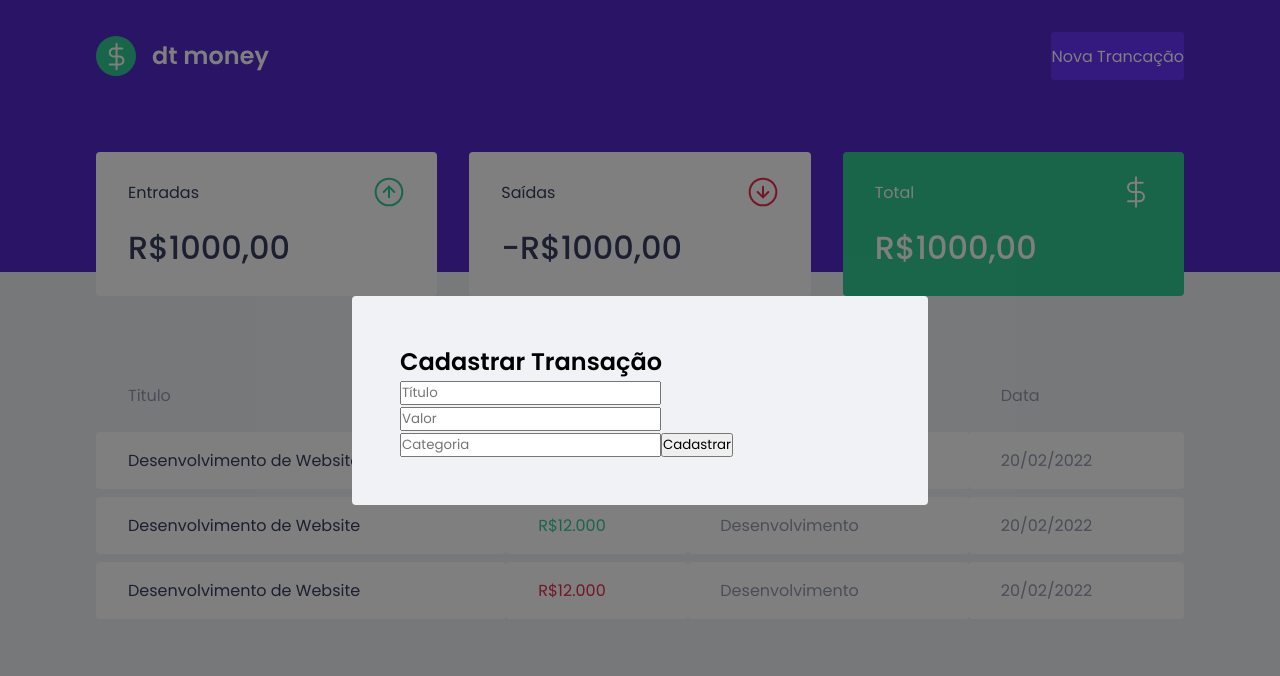
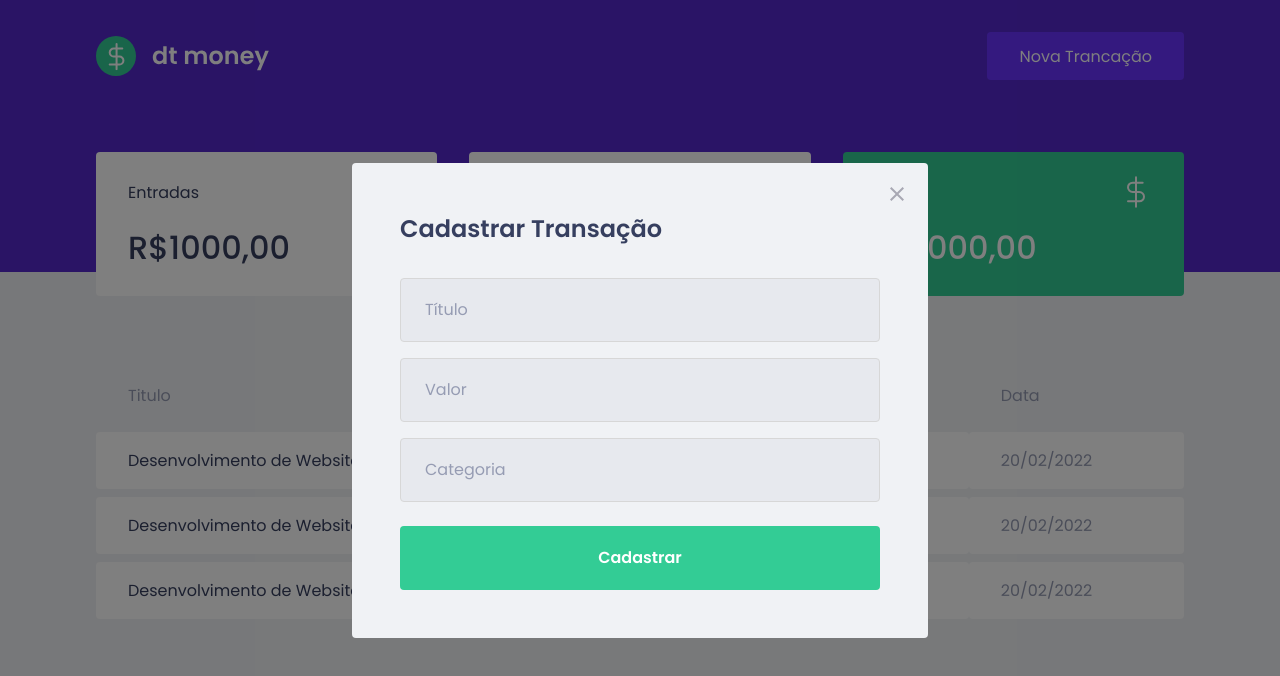
Before and after one commit to thiagocdn/dtmoney-ignite-reactjs, a React (Create React App) app: page / in a window 1280 px wide. Both pictures are taken after a click on the button "Nova Trancação". Shown: the top 676 px of the page. Built offline with nearby package versions, Linux system fonts and the light colour scheme; no server answers; what miragejs would draw is missing.

Commit message:
Criado formulario do modal

```diff
--- a/src/components/Header/styles.ts
+++ b/src/components/Header/styles.ts
@@ -18,7 +18,7 @@
     color: #fff;
     background: var(--blue-light);
     border: 0;
-    padding: 0 2 rem;
+    padding: 0 2rem;
     border-radius: 0.25rem;
     height: 3rem;
 
--- a/src/components/NewTransactionModal/index.tsx
+++ b/src/components/NewTransactionModal/index.tsx
@@ -1,4 +1,5 @@
 import ReactModal from "react-modal";
+import closeImg from "../../assets/close.svg"
 import { Container } from "./styles";
 
 interface NewTransactionModalProps {
@@ -14,6 +15,15 @@
       overlayClassName="react-modal-overlay"
       className="react-modal-content"
     >
+
+      <button
+        type="button"
+        onClick={onRequestClose}
+        className="react-modal-close"
+      >
+        <img src={closeImg} alt="Fechar modal" />
+      </button>
+
       <Container>
         <h2>Cadastrar Transação</h2>
 
--- a/src/components/NewTransactionModal/styles.ts
+++ b/src/components/NewTransactionModal/styles.ts
@@ -1,3 +1,49 @@
 import styled from 'styled-components';
 
-export const Container = styled.div``;
+export const Container = styled.form`
+  h2 {
+    color: var(--text-title);
+    font-size: 1.5rem;
+    margin-bottom: 2rem;
+  }
+
+  input {
+    width: 100%;
+    padding: 0 1.5rem;
+    height: 4rem;
+    border-radius: 0.25rem;
+
+    border: 1px solid #d7d7d7;
+    background: #e7e9ee;
+
+    font-weight: 400;
+    font-size: 1rem;
+
+    &::placeholder {
+      color: var(--text-body);
+    }
+
+    & + input {
+      margin-top: 1rem;
+    }
+  }
+
+  button[type="submit"] {
+    width: 100%;
+    padding: 0 1.5rem;
+    height: 4rem;
+    background: var(--green);
+    color: #fff;
+    border-radius: 0.25rem;
+    border: 0;
+    font-size: 1rem;
+    margin-top: 1.5rem;
+    font-weight: 600;
+
+    transition: filter 0.2s;
+
+    &:hover {
+      filter: brightness(0.9);
+    }
+  }
+`;
--- a/src/styles/global.ts
+++ b/src/styles/global.ts
@@ -77,4 +77,18 @@
     border-radius: 0.25rem;
   }
 
+  .react-modal-close {
+    position: absolute;
+    right: 1.5rem;
+    top: 1.5rem;
+    border: 0;
+    background: transparent;
+
+    transition: filter 0.2s;
+
+    &:hover {
+      filter: brightness(0.8);
+    }
+  }
+
 `
```
